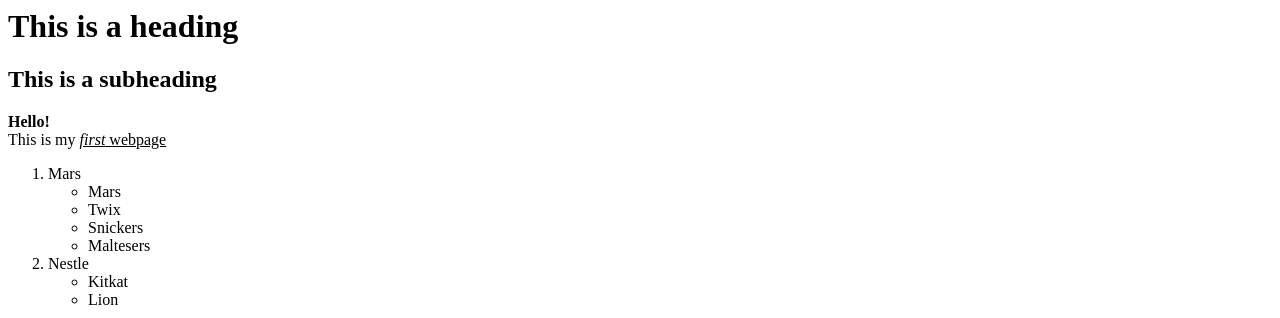
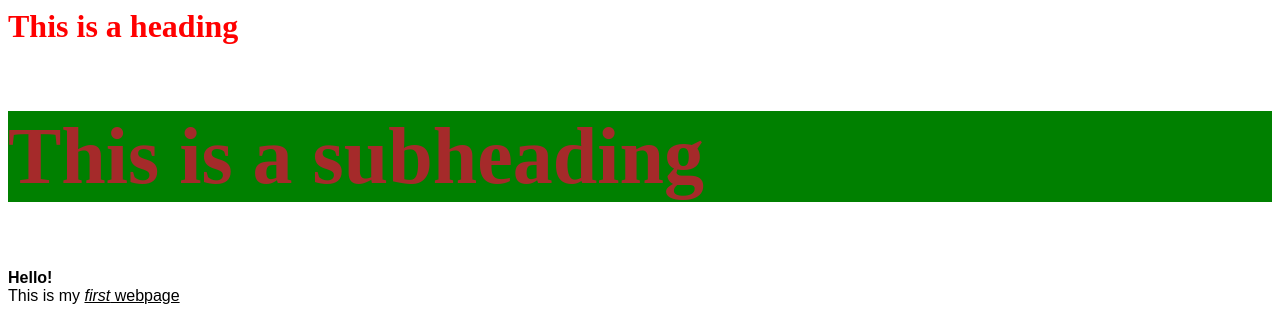
Before and after one commit to catherinem37/CFG17, a plain HTML site: page index.html in a window 1280 px wide. Shown: the top 318 px of the page. Drawn offline with Linux system fonts and the light colour scheme.

Commit message:
Added CSS link to HTML

```diff
--- a/index.html
+++ b/index.html
@@ -1,6 +1,7 @@
 <html>
 <head>
 <title>My Webpage Ibad</title>
+<link rel="stylesheet" type="text/css" href="exercise1.css" />
 </head>
 
 <body>
```
